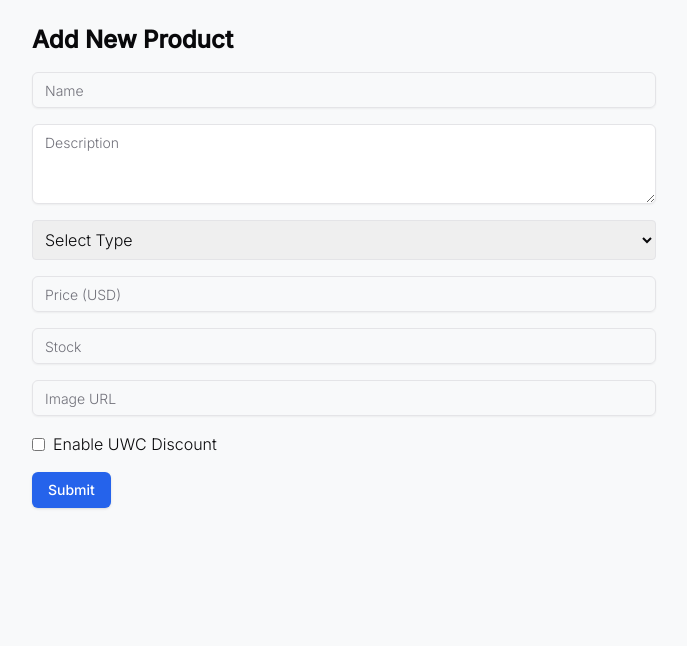
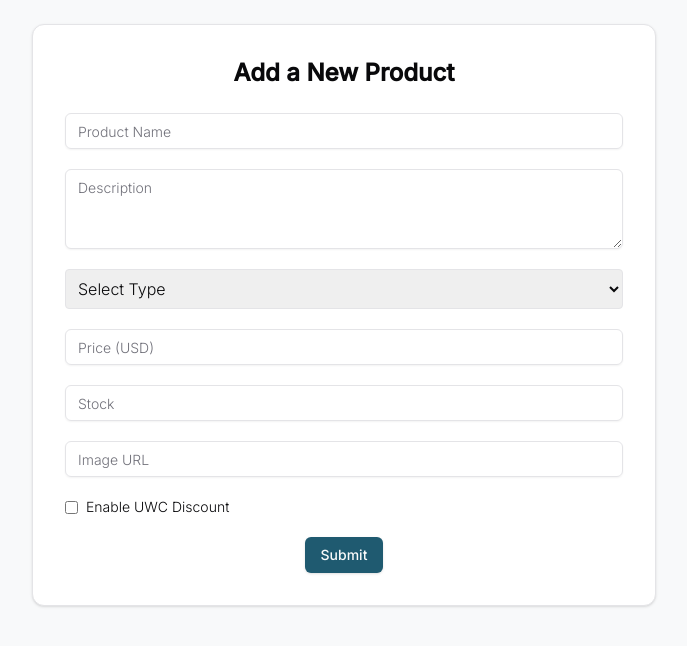
Before and after one commit to megatransactFront/challenz_dashboard, a Next.js app: page /products/add in a window 1280 px wide. Shown: the top 646 px of the page, without its empty margins (296-983 px from the left). Built offline with nearby package versions, Linux system fonts and the light colour scheme; no server answers.

Commit message:
products: fix

```diff
--- a/src/app/api/products/[id]/route.ts
+++ b/src/app/api/products/[id]/route.ts
@@ -1,7 +1,16 @@
+// src/app/api/products/[id]/route.ts
 import { NextRequest, NextResponse } from 'next/server'
-import { supabase } from '@/lib/supabase/client' // adjust this to your actual Supabase client path
+import { createClient } from '@supabase/supabase-js';
 
-export async function GET(req: NextRequest, { params }: { params: { id: string } }) {
+const supabase = createClient(
+  process.env.NEXT_PUBLIC_SUPABASE_URL!,
+  process.env.NEXT_PUBLIC_SUPABASE_ANON_KEY!
+);
+
+export async function GET(
+  req: NextRequest,
+  { params }: { params: { id: string } }
+) {
   const { id } = params
 
   const { data, error } = await supabase
@@ -17,3 +26,39 @@ export async function GET(req: NextRequest, { params }: { params: { id: string }
 
   return NextResponse.json(data)
 }
+
+export async function PUT(
+  req: NextRequest,
+  { params }: { params: { id: string } }
+) {
+  const { id } = params
+  const body = await req.json()
+
+  const { data, error } = await supabase
+    .from('products')
+    .update(body)
+    .eq('id', id)
+    .select()
+    .single()
+
+  if (error) {
+    console.error('Error updating product:', error)
+    return NextResponse.json({ error: 'Failed to update product' }, { status: 400 })
+  }
+
+  return NextResponse.json(data)
+}
+
+export async function DELETE(req: NextRequest, { params }: { params: { id: string } }) {
+  const { id } = params;
+  const { error } = await supabase
+    .from('products')
+    .delete()
+    .eq('id', id);
+
+  if (error) {
+    return NextResponse.json({ error: error.message }, { status: 400 });
+  }
+
+  return NextResponse.json({ success: true });
+}
--- a/src/app/api/products/route.ts
+++ b/src/app/api/products/route.ts
@@ -1,4 +1,4 @@
-// app/api/users/route.ts
+// app/api/products/route.ts
 import { createClient } from '@supabase/supabase-js';
 import { NextResponse } from 'next/server';
 
@@ -27,7 +27,7 @@ export async function GET(request: Request) {
           stock,
           uwc_discount_enabled,
           image_url,
-          manufacturer_id,
+          is_active,
           created_at
         `)
         .eq('id', productId)
@@ -60,6 +60,7 @@ export async function GET(request: Request) {
         stock,
         uwc_discount_enabled,
         image_url,
+        is_active,
         created_at
       `)
       .range(from, to)
@@ -85,3 +86,48 @@ export async function GET(request: Request) {
     );
   }
 }
+
+
+
+
+
+export async function POST(request: Request) {
+  try {
+    const body = await request.json();
+
+    // Basic server-side validation
+    if (!body.name || !body.description || !body.type) {
+      return NextResponse.json(
+        { error: "Name, description, and type are required." },
+        { status: 400 }
+      );
+    }
+
+    // You can expand this validation as needed
+    const insertData = {
+      name: body.name,
+      description: body.description,
+      type: body.type,
+      price_usd: parseFloat(body.price_usd) || 0,
+      stock: parseInt(body.stock) || 0,
+      image_url: body.image_url || null,
+      uwc_discount_enabled: !!body.uwc_discount_enabled,
+      is_active: body.is_active !== undefined ? !!body.is_active : true,
+    };
+
+    const { data, error } = await supabase
+      .from('products')
+      .insert([insertData])
+      .select()
+      .single();
+
+    if (error) {
+      return NextResponse.json({ error: error.message }, { status: 400 });
+    }
+
+    return NextResponse.json(data, { status: 201 });
+  } catch (err) {
+    console.error("POST error:", err);
+    return NextResponse.json({ error: "Failed to create product" }, { status: 500 });
+  }
+}
--- a/src/app/products/add/page.tsx
+++ b/src/app/products/add/page.tsx
@@ -5,7 +5,7 @@ import { useRouter } from "next/navigation"
 import { Input } from "@/components/ui/input"
 import { Button } from "@/components/ui/button"
 import { Textarea } from "@/components/ui/textarea"
-import { supabase } from '@/lib/supabase/client'
+import { Card, CardContent } from "@/components/ui/card"
 
 export default function AddProductPage() {
   const router = useRouter()
@@ -17,76 +17,163 @@ export default function AddProductPage() {
     price_usd: '',
     stock: '',
     image_url: '',
-    // manufacturer_id: '', // optional: or set a default if applicable
     uwc_discount_enabled: false,
     is_active: true,
   })
+  const [loading, setLoading] = useState(false)
+  const [error, setError] = useState<string | null>(null)
+  const [success, setSuccess] = useState<string | null>(null)
 
   const handleChange = (e: React.ChangeEvent<HTMLInputElement | HTMLTextAreaElement | HTMLSelectElement>) => {
-    const { name, value, type, checked } = e.target
+  const { name, value, type, checked } = e.target;
+  if (name === "stock") {
+    if (formData.stock !== undefined && Number(formData.stock) !== 0 && Number(value) === 0) {
+      alert("Stock cannot be set to 0 once set. Please delete the product if it's out of stock.");
+      return;
+    }
+  }
+
   setFormData(prev => ({
     ...prev,
     [name]: type === "checkbox" ? checked : value,
-    }))
-  }
+  }));
+};
+
 
   const handleSubmit = async (e: React.FormEvent) => {
     e.preventDefault()
+    setError(null)
+    setSuccess(null)
+    setLoading(true)
 
     if (!['edible', 'non-edible'].includes(formData.type)) {
-      alert("Type must be 'edible' or 'non-edible'")
+      setError("Type must be 'edible' or 'non-edible'")
+      setLoading(false)
       return
     }
 
-    const { error } = await supabase.from('products').insert({
+    try {
+  const res = await fetch('/api/products', {
+    method: 'POST',
+    headers: { "Content-Type": "application/json" },
+    body: JSON.stringify({
       ...formData,
       price_usd: parseFloat(formData.price_usd) || 0,
       stock: parseInt(formData.stock) || 0,
-    //   manufacturer_id: formData.manufacturer_id || null,
-    })
+    }),
+  });
+  const data = await res.json();
 
-    if (error) {
-      alert("Failed to add product: " + error.message)
+  if (!res.ok) {
+    setError("Failed to add product: " + (data.error || "Unknown error"));
   } else {
-      alert("Product added successfully")
-      router.push('/products')
+    setSuccess("Product added successfully!");
+    setTimeout(() => {
+      router.push('/products');
+    }, 900);
   }
+} catch (err: any) {
+  setError("Failed to add product: " + err.message);
+}
+setLoading(false);
+
   }
 
   return (
     <div className="max-w-2xl mx-auto p-6">
-      <h1 className="text-2xl font-semibold mb-4">Add New Product</h1>
-      <form onSubmit={handleSubmit} className="space-y-4">
-        <Input name="name" value={formData.name} placeholder="Name" onChange={handleChange} required />
-        <Textarea name="description" value={formData.description} placeholder="Description" onChange={handleChange} required />
+      <Card>
+        <CardContent className="p-8">
+          <h1 className="text-2xl font-semibold mb-6 text-center">
+            Add a New Product
+            </h1>
 
-        <select name="type" value={formData.type} onChange={handleChange} required className="w-full p-2 border rounded">
+          <form onSubmit={handleSubmit} className="space-y-5">
+            <Input
+              name="name"
+              value={formData.name}
+              placeholder="Product Name"
+              onChange={handleChange}
+              required
+              className="w-full"
+            />
+            <Textarea
+              name="description"
+              value={formData.description}
+              placeholder="Description"
+              onChange={handleChange}
+              required
+              className="w-full"
+            />
+            <select
+              name="type"
+              value={formData.type}
+              onChange={handleChange}
+              required
+              className="w-full p-2 border rounded"
+            >
               <option value="">Select Type</option>
               <option value="edible">Edible</option>
               <option value="non-edible">Non-edible</option>
             </select>
-
-        <Input name="price_usd" value={formData.price_usd} placeholder="Price (USD)" onChange={handleChange} type="number" required />
-        <Input name="stock" value={formData.stock} placeholder="Stock" onChange={handleChange} type="number" required />
-        <Input name="image_url" value={formData.image_url} placeholder="Image URL" onChange={handleChange} />
-
-        {/* Optional Manufacturer ID (e.g. prefilled or dropdown) */}
-        {/* <Input name="manufacturer_id" value={formData.manufacturer_id} placeholder="Manufacturer ID" onChange={handleChange} required /> */}
-
+            <Input
+              name="price_usd"
+              value={formData.price_usd}
+              placeholder="Price (USD)"
+              onChange={handleChange}
+              type="number"
+              min={0}
+              required
+              className="w-full"
+            />
+            <Input
+              name="stock"
+              value={formData.stock}
+              placeholder="Stock"
+              onChange={handleChange}
+              type="number"
+              min={0}
+              required
+              className="w-full"
+            />
+            <Input
+              name="image_url"
+              value={formData.image_url}
+              placeholder="Image URL"
+              onChange={handleChange}
+              className="w-full"
+            />
             <div className="flex items-center space-x-2">
               <input
                 type="checkbox"
                 name="uwc_discount_enabled"
                 checked={formData.uwc_discount_enabled}
                 onChange={handleChange}
+                id="uwc_discount_enabled"
               />
-          <label htmlFor="uwc_discount_enabled">Enable UWC Discount</label>
+              <label htmlFor="uwc_discount_enabled" className="text-sm">
+                Enable UWC Discount
+              </label>
             </div>
 
-        <Button type="submit" className="bg-blue-600 text-white hover:bg-blue-700">
-          Submit
+            {error && (
+              <div className="text-red-500 text-sm text-center">{error}</div>
+            )}
+            {success && (
+              <div className="text-green-600 text-sm text-center">{success}</div>
+            )}
+
+            <div className="flex justify-center">
+              <Button
+              type="submit"
+              disabled={loading}
+              >
+                {loading ? 'Saving...' : 'Submit'}
                 </Button>
+            </div>
+
           </form>
+        </CardContent>
+      </Card>
     </div>
   )
 }
--- a/src/app/products/page.tsx
+++ b/src/app/products/page.tsx
@@ -9,9 +9,14 @@ export default function ProductsPage() {
   const router = useRouter()
 
   return (
-    <div className="p-6 space-y-4">
+    <div className="p-6 space-y-0">
       <div className="flex justify-end">
-        <Button onClick={() => router.push('/products/add')}>Add Product</Button>
+        <Button
+        onClick={() => router.push('/products/add')}
+        className="py-3 px-6 text-lg font-bold rounded-xl"
+        >
+          Add Product
+        </Button>
       </div>
       <Page />
     </div>
--- a/src/components/Sidebar.tsx
+++ b/src/components/Sidebar.tsx
@@ -2,7 +2,7 @@
 
 import React from "react";
 
-import { BarChart3, Layout, Users, Settings, ChevronRight, Building2, ShoppingCart, BadgeDollarSign } from "lucide-react";
+import { BarChart3, Layout, Users, Settings, ChevronRight, Building2, ShoppingCart, BadgeDollarSign, Box } from "lucide-react";
 
 import { usePathname, useRouter } from "next/navigation";
 import Image from "next/image";
@@ -131,6 +131,12 @@ const mainMenuItems: MenuItemType[] = [
     icon: BadgeDollarSign,
     path: "/subscriptions",
   },
+  {
+    title: "Products",
+    prevIcon: ChevronRight,
+    icon: Box,
+    path: "/products",
+  },
 ];
 
 const otherMenuItems: MenuItemType[] = [
--- /dev/null
+++ b/src/components/ui/simple-switch.tsx
@@ -0,0 +1,26 @@
+//src/components/ui/simple-switch.tsx
+import React from "react";
+
+interface SimpleSwitchProps {
+  checked: boolean;
+  onChange: (checked: boolean) => void;
+}
+
+export function SimpleSwitch({ checked, onChange }: SimpleSwitchProps) {
+  return (
+    <button
+      type="button"
+      onClick={() => onChange(!checked)}
+      className={`w-12 h-7 rounded-full p-1 flex items-center transition-colors duration-200 ${
+        checked ? "bg-green-500" : "bg-gray-300"
+      }`}
+      aria-pressed={checked}
+    >
+      <span
+        className={`h-5 w-5 bg-white rounded-full shadow transform transition-transform duration-200 ${
+          checked ? "translate-x-5" : "translate-x-0"
+        }`}
+      />
+    </button>
+  );
+}
```
Also changed, not shown: src/app/products/list/page.tsx (+75 -11 lines). Lines whose indentation alone changed are shown as unchanged.
